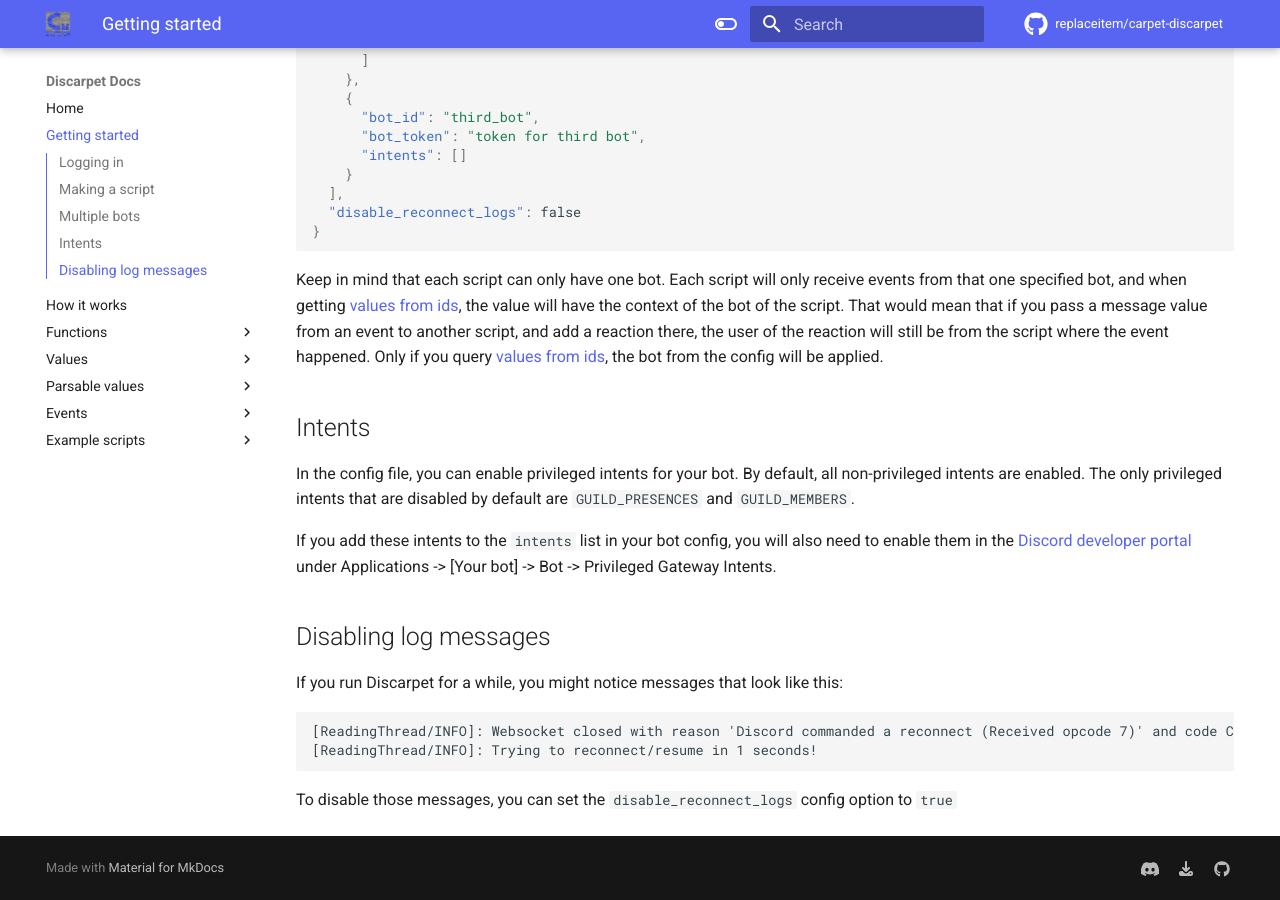
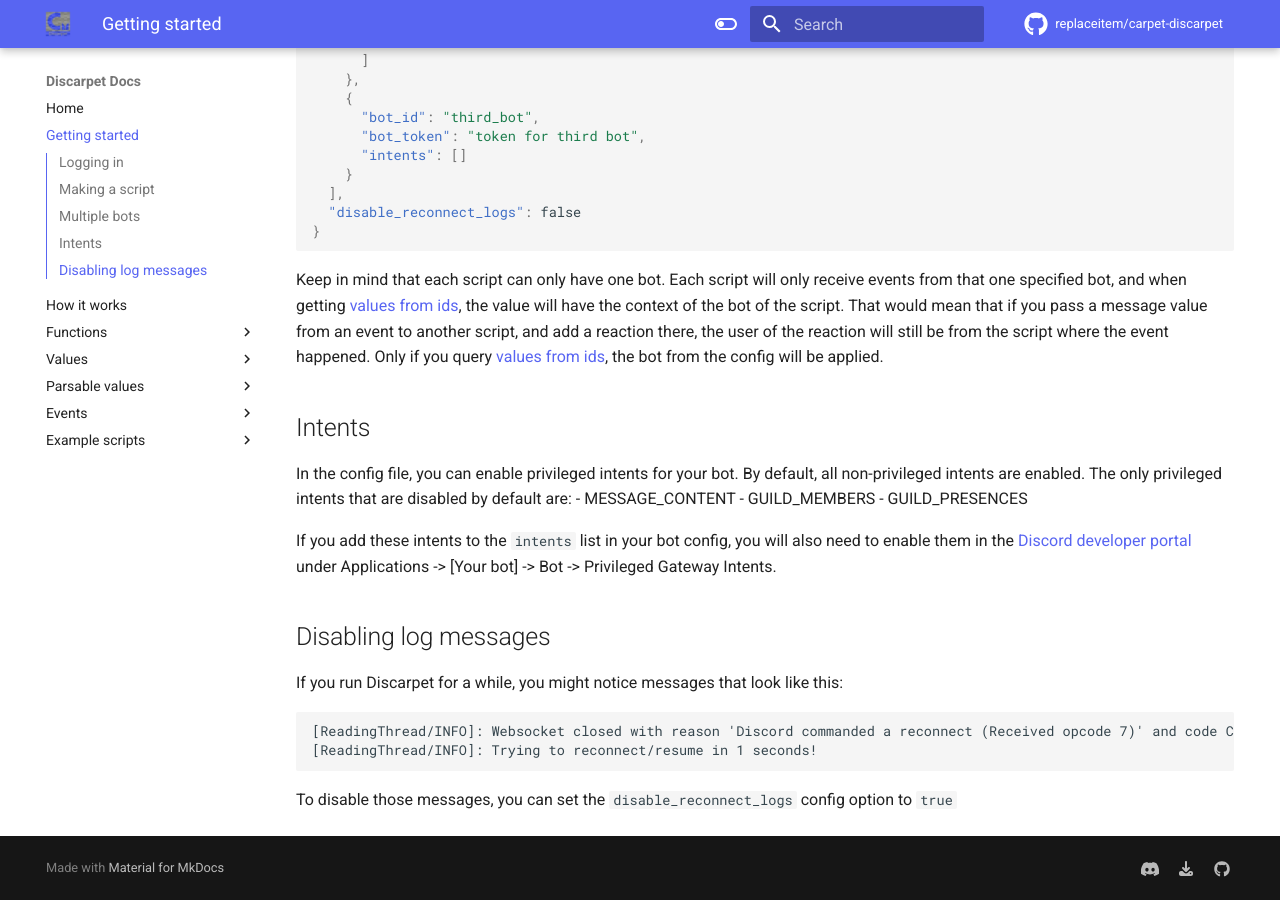
Before and after one commit to replaceitem/carpet-discarpet, an MkDocs documentation site: the page built from docs/pages/setup.md, in a window 1280 px wide and 900 px high, scrolled down 1991 px. Built offline with MkDocs 1.6.1 and Material for MkDocs 9.7.7, drawn with Linux system fonts in a browser that asks for light colours; comment, search, counter and statistics services are not loaded.

Commit message:
Added MESSAGE_CONTENT to list of non-default permissions

```diff
--- a/docs/pages/setup.md
+++ b/docs/pages/setup.md
@@ -109,7 +109,10 @@
 
 In the config file, you can enable privileged intents for your bot.
 By default, all non-privileged intents are enabled.
-The only privileged intents that are disabled by default are `GUILD_PRESENCES` and `GUILD_MEMBERS`.
+The only privileged intents that are disabled by default are:
+ - MESSAGE_CONTENT
+ - GUILD_MEMBERS
+ - GUILD_PRESENCES
 
 If you add these intents to the `intents` list in your bot config,
 you will also need to enable them in the [Discord developer portal](https://discord.com/developers/applications)
```
